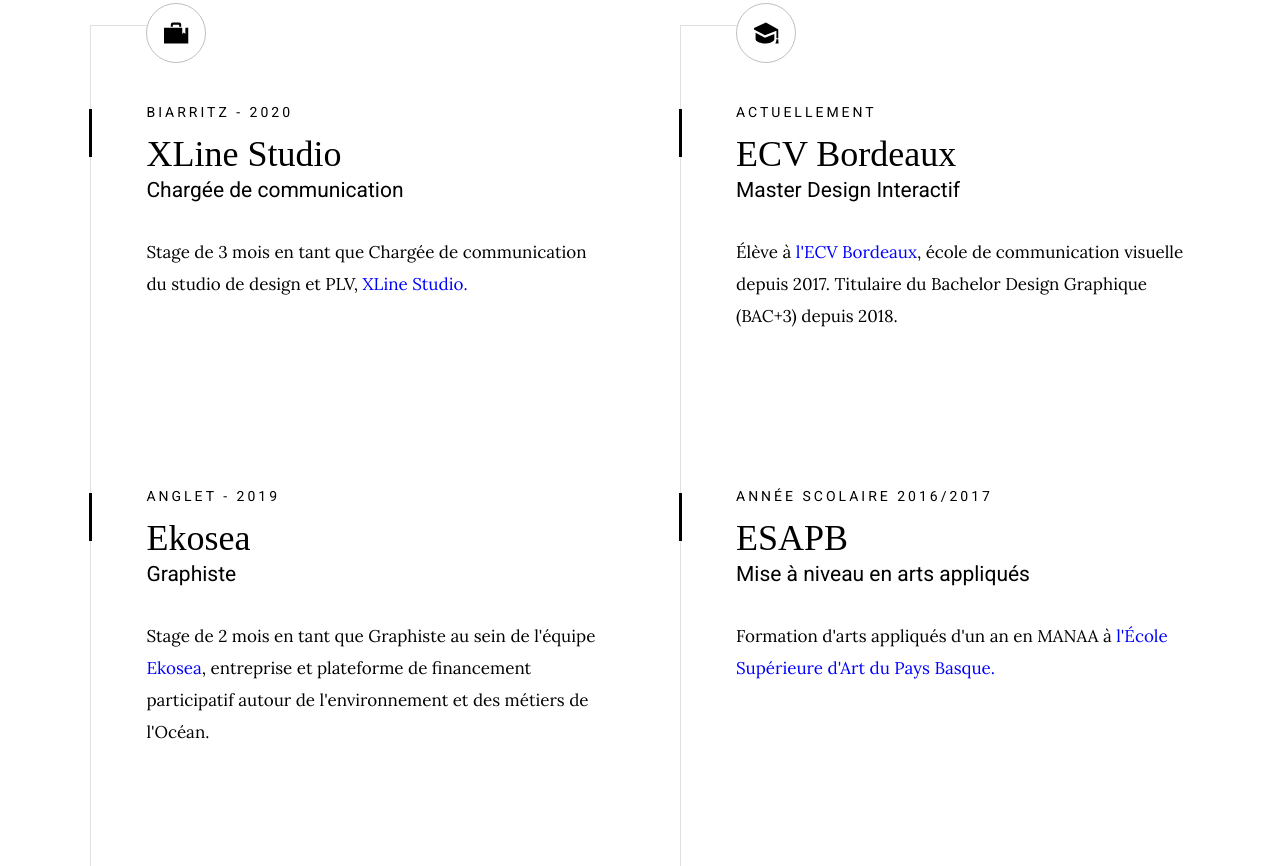
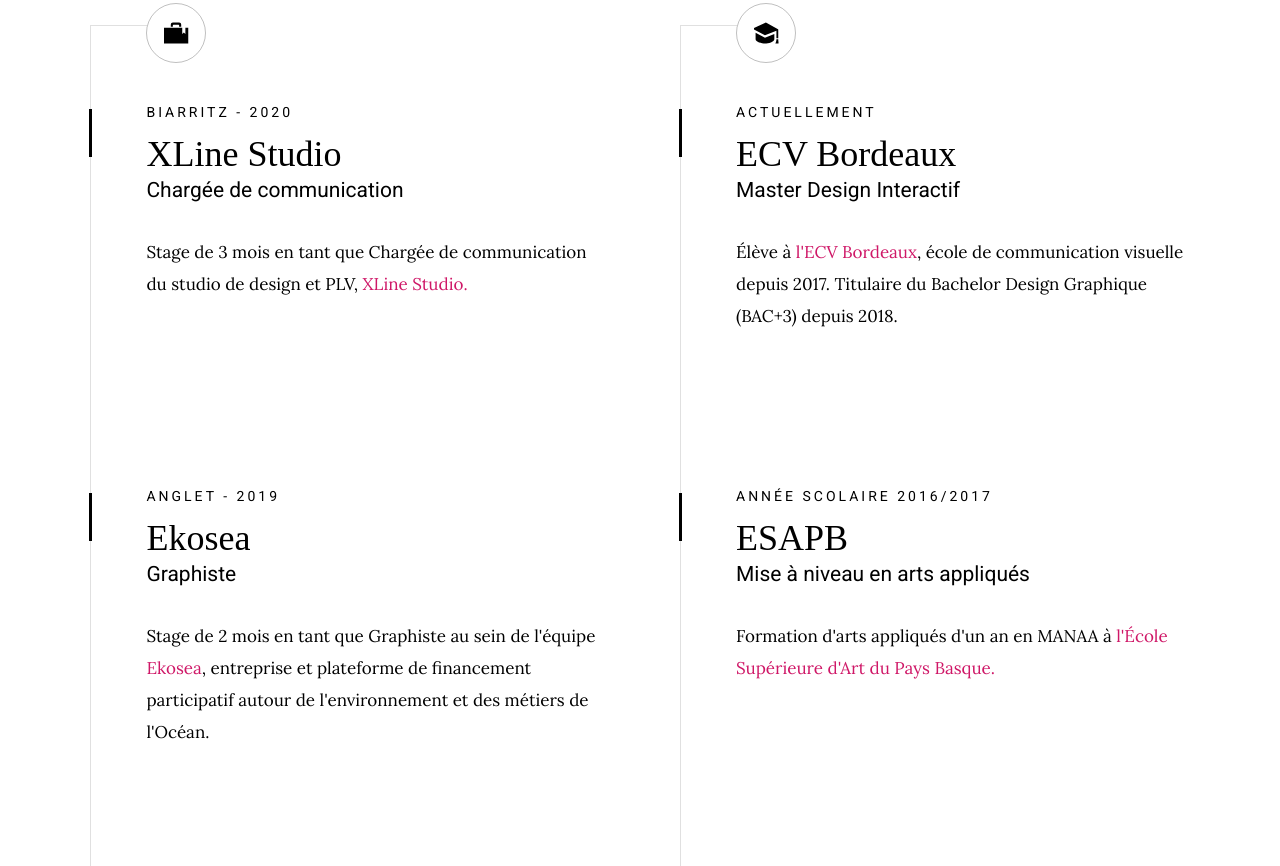
Before and after one commit to Haeliz/www.haeliz.com, a plain HTML site: page index.html in a window 1280 px wide. Shown: the part 2059-2925 px from the top of the page. Drawn offline with Linux system fonts and the light colour scheme; a web font is replaced by a local one.

Commit message:
color change blue to fuschia

```diff
--- a/css/main.css
+++ b/css/main.css
@@ -28,7 +28,7 @@
 
 
 a {
-  color: blue;
+  color: #cf1767;
   transition: all 0.3s ease-in-out;
 }
 
```
